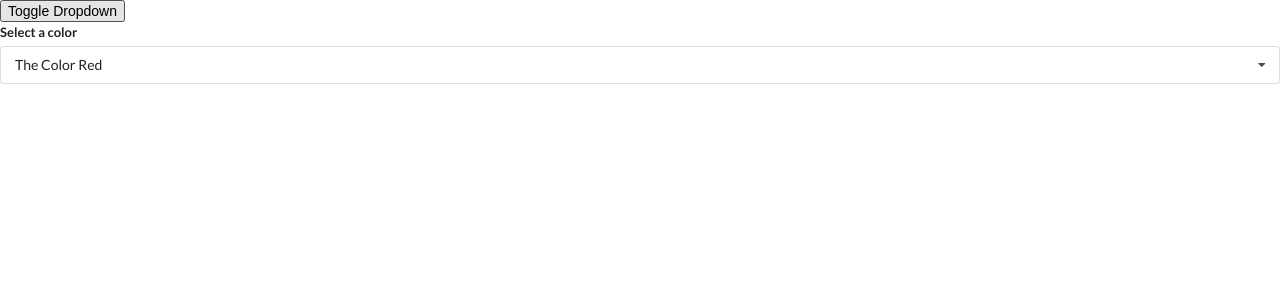
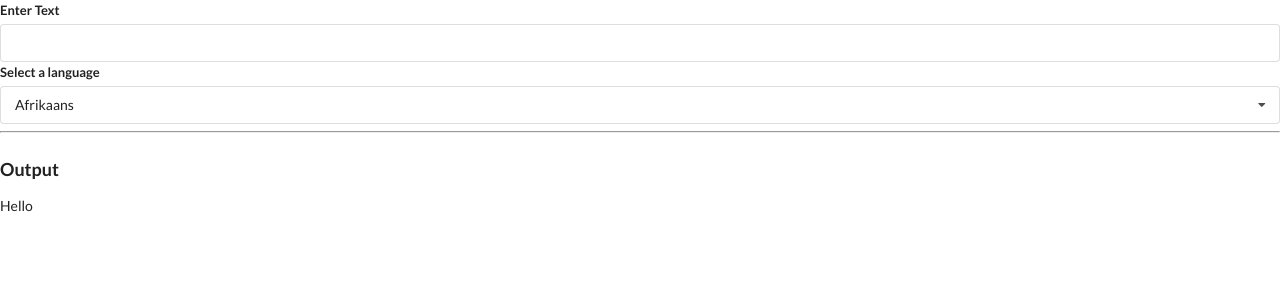
Before and after one commit to shehryarbajwa/react_redux, a React (Create React App) app in the folder widgets/: page / in a window 1280 px wide. Shown: the top 300 px of the page. Built offline with nearby package versions, Linux system fonts and the light colour scheme; no server answers.

Commit message:
convert component added

```diff
--- a/widgets/src/App.js
+++ b/widgets/src/App.js
@@ -2,6 +2,7 @@
 import Accordion from "./components/Accordion";
 import Search from "./components/Search";
 import Dropdown from "./components/Dropdown";
+import Translate from "./components/Translate";
 
 const items = [
   {
@@ -35,19 +36,9 @@
 //Pass down a function callback as props to a component
 
 const App = () => {
-  const [selected, setSelected] = useState(options[0]);
-  const [showDropdown, setShowDropdown] = useState(true)
-
   return (
     <div>
-      <button onClick={() => setShowDropdown(!showDropdown)}>Toggle Dropdown</button>
-      { showDropdown ?
-       <Dropdown
-       selected={selected}
-       options={options}
-       onSelectedChange={setSelected}
-     /> : null
-      }
+      <Translate />
     </div>
   );
 };
--- /dev/null
+++ b/widgets/src/components/Convert.js
@@ -0,0 +1,21 @@
+import React, {useState, useEffect} from 'react'
+import axios from 'axios'
+
+
+const Convert = ({language, text}) => {
+    useEffect(() => {
+        axios.post('https://translation.googleapis.com/language/translate/v2', {}, {
+            params: {
+                q: text,
+                target: language.value,
+                key: 'AIzaSyCHUCmpR7cT_yDFHC98CZJy2LTms-IwDlM'
+            }
+        });
+
+    }, [language, text])
+
+
+    return <div>Hello</div>
+}
+
+export default Convert;
--- a/widgets/src/components/Dropdown.js
+++ b/widgets/src/components/Dropdown.js
@@ -1,6 +1,6 @@
 import React, { useEffect, useState, useRef } from "react";
 
-const Dropdown = ({ options, selected, onSelectedChange }) => {
+const Dropdown = ({ label, options, selected, onSelectedChange }) => {
   const [open, setOpen] = useState(false);
   const ref = useRef();
 
@@ -41,7 +41,7 @@
   return (
     <div ref={ref} className="ui form">
       <div className="field">
-        <label className="label">Select a color</label>
+        <label className="label">{label}</label>
         <div
           onClick={() => {
             setOpen(!open);
--- /dev/null
+++ b/widgets/src/components/Translate.js
@@ -0,0 +1,56 @@
+import React, {useState} from 'react';
+import Dropdown from './Dropdown';
+import Convert from './Convert';
+//AIzaSyCHUCmpR7cT_yDFHC98CZJy2LTms-IwDlM
+
+
+
+const options = [
+    {
+        label : 'Afrikaans',
+        value : 'af'
+    },
+    {
+        label: 'Arabic',
+        value : 'ar'
+    },
+    {
+        label: 'Hindi',
+        value : 'hi'
+    },
+    {
+        label: 'Dutch',
+        value : 'nl'
+    },
+    {
+        label: 'Urdu',
+        value : 'ur'
+    }
+]
+
+const Translate = () => {
+    const [language, setLanguage] = useState(options[0])
+    const [text, setText] = useState('')
+
+
+    return (
+        <div>
+            <div className="ui form">
+                <div className="field">
+                    <label>Enter Text</label>
+                    <input value={text} onChange={(e) => setText(e.target.value)} />
+                </div>
+            </div>
+            <Dropdown
+            label="Select a language"
+            options={options}
+            selected={language}
+            onSelectedChange={setLanguage} />
+            <hr />
+            <h3 className="ui header">Output</h3>
+            <Convert language={language} text={text}/>
+        </div>
+    );
+};
+
+export default Translate;
```
Also changed, not shown: 1 other file (tests, documents, lock files or other folders).
